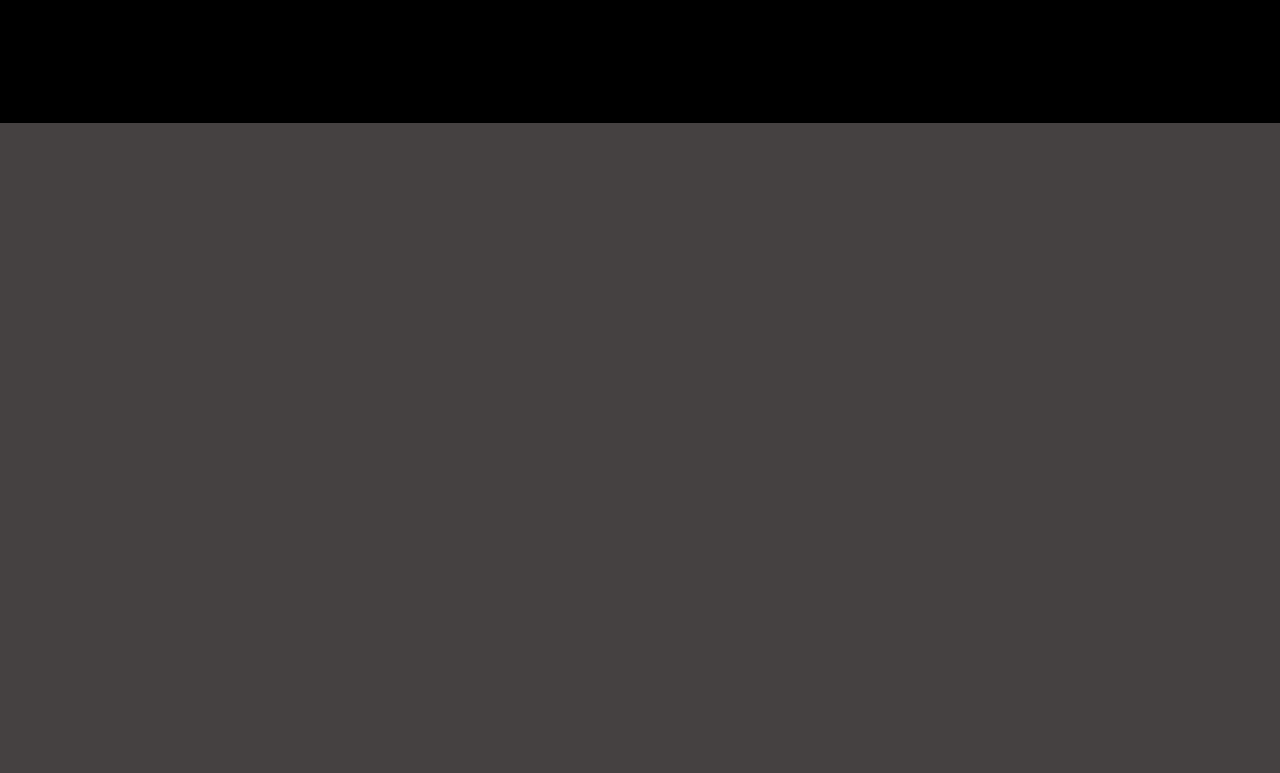
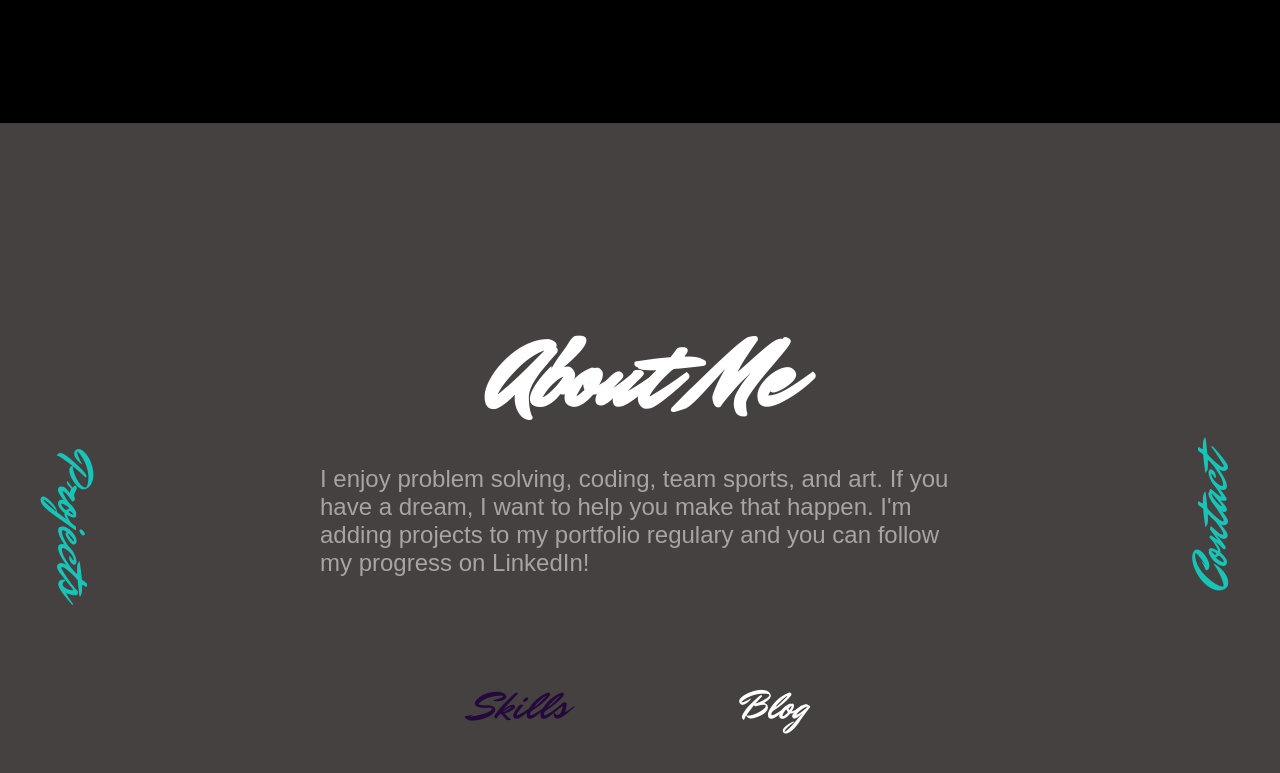
Before and after one commit to jonkarrer/svelte_portfolio, a Svelte app: page / in a window 1280 px wide. Shown: the part 677-1450 px from the top of the page. Built offline with nearby package versions, Linux system fonts and the light colour scheme.

Commit message:
added about page

```diff
--- /dev/null
+++ b/src/About.svelte
@@ -0,0 +1,79 @@
+<script></script>
+
+<div class="homepage">
+  <div class="project-title" onclick="slideOpenProjects()"><p style="transform: rotate(90deg)">Projects</p></div>
+  <div class="about-wrapper">
+    <h1>About Me</h1>
+    <p>
+         I enjoy problem solving, coding, team sports, and art. If you have a dream,
+         I want to help you make that happen. I'm adding projects to my portfolio
+         regulary and you can follow my progress on LinkedIn!
+    </p>
+    <div class="soft-skills-wrapper">
+      <div class="skills-title" onclick="slideOpenSkills()"><p1>Skills</p1></div>
+      <div class="blog-title"><p1><a href="https://chewedup.blog">Blog</a></p1></div>
+    </div>
+  </div>
+  <div class="contact-title" onclick="slideOpenContacts()"><p style="transform: rotate(-90deg)">Contact</p></div>
+</div>
+
+<style>
+  .homepage {
+  display: grid;
+  grid-template-columns: 300px auto 300px;
+  position: relative;
+  transition: all 0.5s;
+  overflow: hidden;
+}
+.about-wrapper {
+  display: flex;
+  flex-direction: column;
+  justify-content: center;
+  align-items: center;
+  height: 100vh;
+}
+.about-wrapper h1 {
+  font-size: 6em;
+  color: white;
+}
+.about-wrapper p {
+  font-family: Arial, Helvetica, sans-serif;
+  font-size: 1.7vw;
+  margin: 20px;
+  color: var(--theme-lite-grey);
+}
+.about-wrapper p {
+    font-size: 1.5em;
+  }
+.project-title {
+  display: flex;
+  align-items: center;
+  height: 100vh;
+  font-size: 50px;
+  color: var(--theme-cyan);
+}
+.contact-title {
+  display: flex;
+  align-items: center;
+  justify-content: flex-end;
+  height: 100vh;
+  font-size: 50px;
+  color: var(--theme-cyan);
+}
+.soft-skills-wrapper {
+  display: flex;
+  width: 100%;
+  justify-content: space-evenly;
+  align-items: center;
+  font-size: calc(2vh + 2vw);
+  color: var(--theme-purple);
+  margin-top: 10vh;
+}
+.project-title,
+.contact-title,
+.skills-title,
+.blog-title,
+.resume-title:hover {
+  cursor: pointer;
+}
+</style>
--- a/src/App.svelte
+++ b/src/App.svelte
@@ -1,11 +1,12 @@
 <script lang="ts">
 	import Splash from './Splash.svelte'
+	import About from './About.svelte'
 	let name = 'Jon';
 </script>
 
 <Splash />
 <main id="desktop">
-
+	<About />
 </main>
 
 <style>
```
